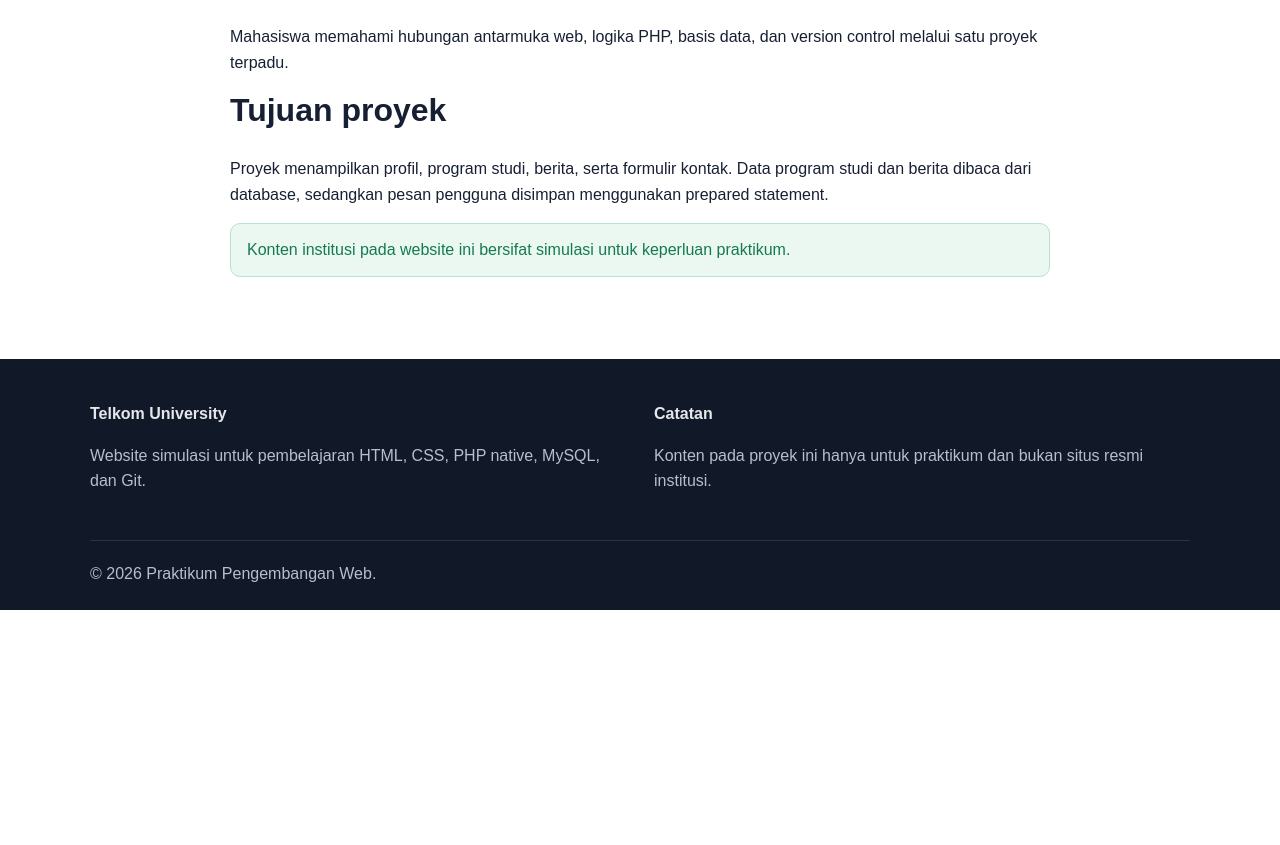
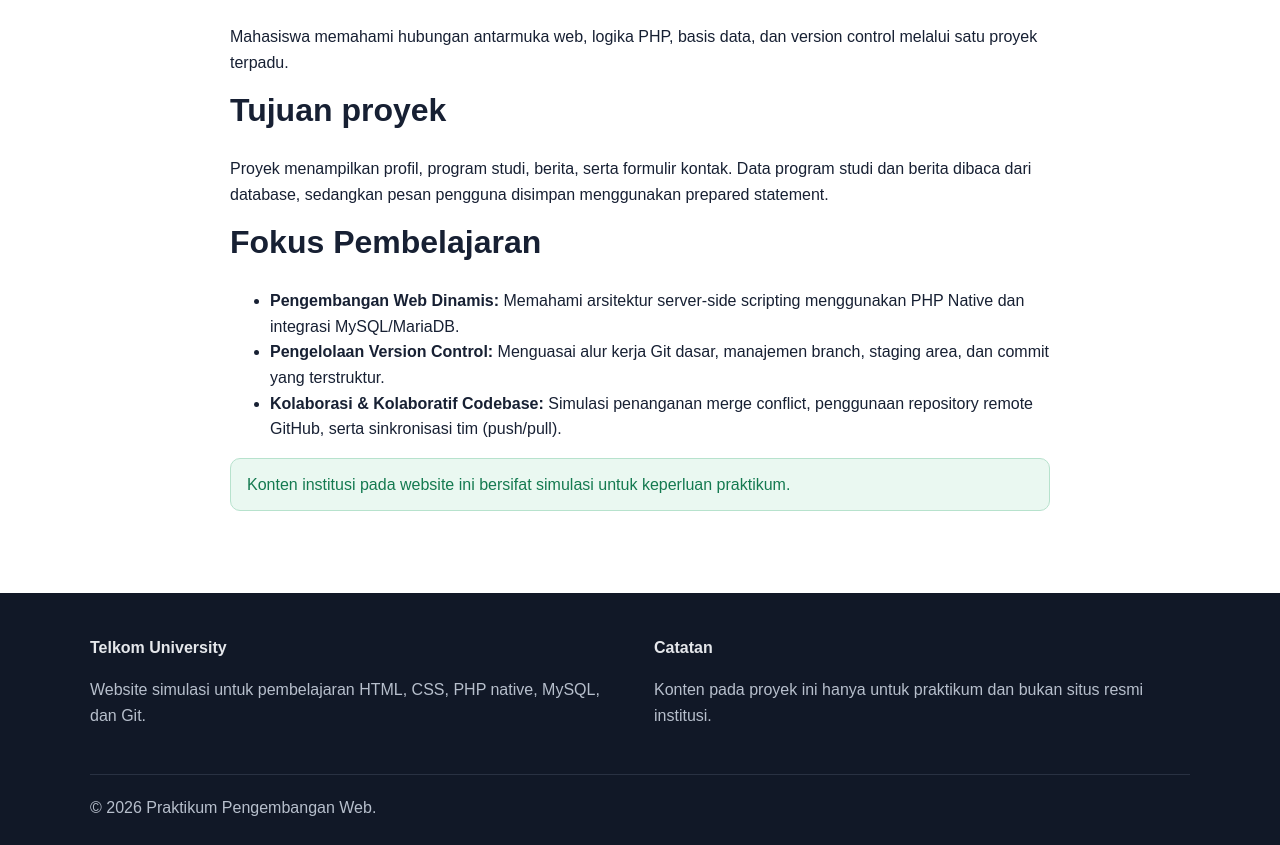
Before and after one commit to raneeshaa/telkom-company-profile, a PHP site: page /profile.php in a window 1280 px wide. Shown: the part 465-1310 px from the top of the page. Before the commit the page ends 1075 px from the top, so only its background shows below. Run offline with PHP 8.4, Linux system fonts and the light colour scheme.

Commit message:
feat: tambahkan informasi fokus pembelajaran

```diff
--- a/profile.php
+++ b/profile.php
@@ -8,10 +8,20 @@ require 'includes/header.php';
         <span class="eyebrow">Profil</span>
         <h1>Tentang proyek simulasi Telkom University</h1>
         <p class="lead">Halaman ini digunakan untuk mempraktikkan struktur halaman PHP yang memakai header dan footer bersama.</p>
+
         <h2>Visi pembelajaran</h2>
         <p>Mahasiswa memahami hubungan antarmuka web, logika PHP, basis data, dan version control melalui satu proyek terpadu.</p>
+
         <h2>Tujuan proyek</h2>
         <p>Proyek menampilkan profil, program studi, berita, serta formulir kontak. Data program studi dan berita dibaca dari database, sedangkan pesan pengguna disimpan menggunakan prepared statement.</p>
+
+        <h2>Fokus Pembelajaran</h2>
+        <ul>
+            <li><strong>Pengembangan Web Dinamis:</strong> Memahami arsitektur server-side scripting menggunakan PHP Native dan integrasi MySQL/MariaDB.</li>
+            <li><strong>Pengelolaan Version Control:</strong> Menguasai alur kerja Git dasar, manajemen branch, staging area, dan commit yang terstruktur.</li>
+            <li><strong>Kolaborasi & Kolaboratif Codebase:</strong> Simulasi penanganan merge conflict, penggunaan repository remote GitHub, serta sinkronisasi tim (push/pull).</li>
+        </ul>
+
         <div class="alert alert-success">Konten institusi pada website ini bersifat simulasi untuk keperluan praktikum.</div>
     </div>
 </section>
```
